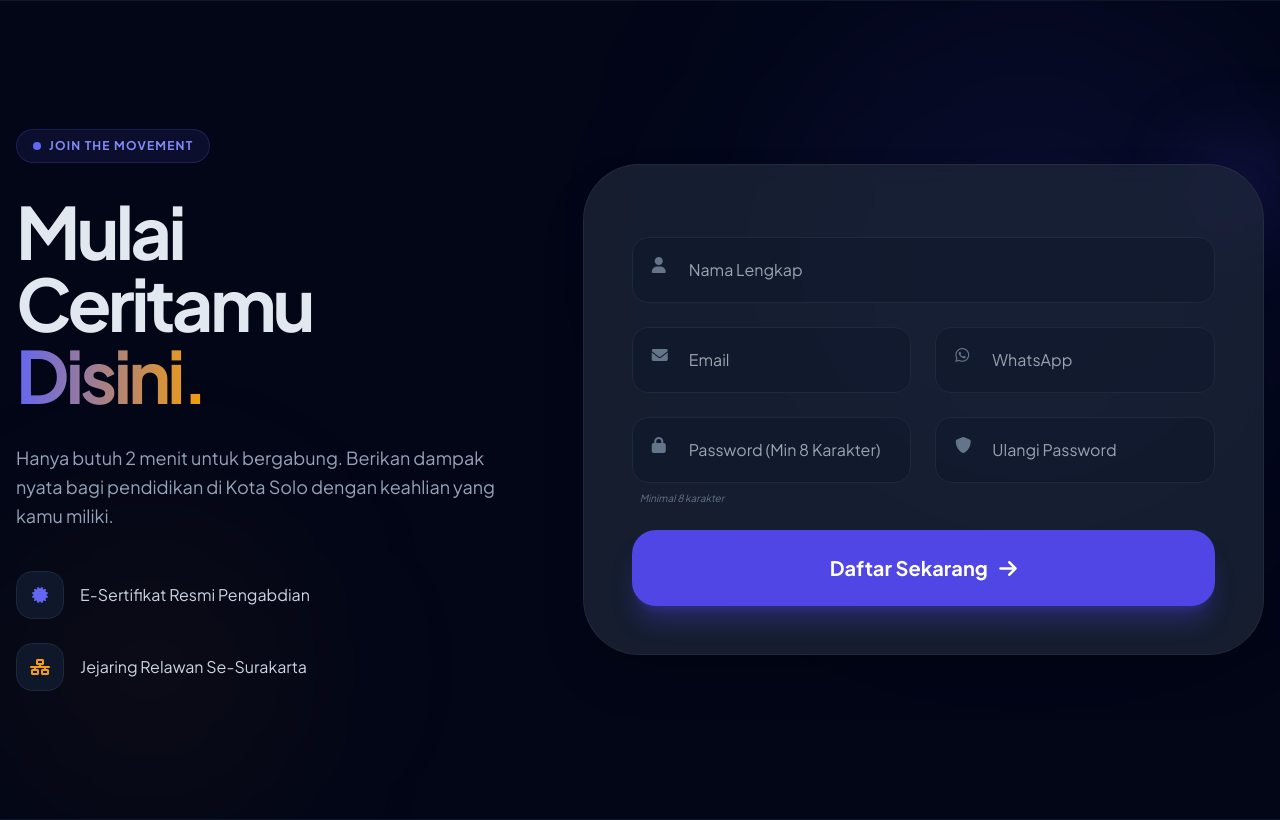
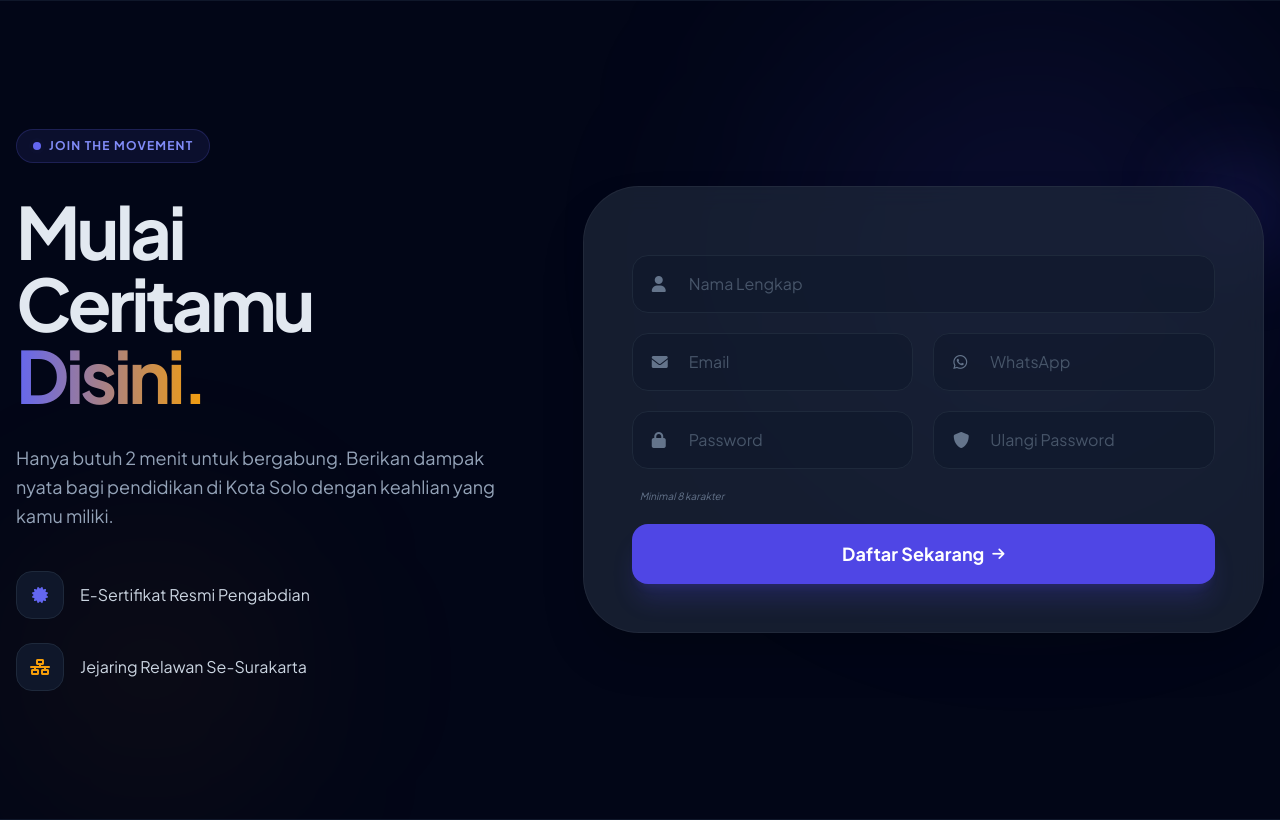
Before and after one commit to indragiriB/solo-srawung, a Laravel app: page / in a window 1280 px wide. Shown: the part 3149-3969 px from the top of the page. Run offline with Laravel 12, Linux system fonts and the light colour scheme; data that the repository does not hold is empty; parts of the project's set-up code (start-up, migrations or seed data) failed here and were passed over; some libraries are stand-ins or nearby versions.

```diff
--- a/resources/views/welcome.blade.php
+++ b/resources/views/welcome.blade.php
@@ -418,56 +418,68 @@
                         <div class="absolute -top-6 -right-6 w-24 h-24 bg-indigo-600/20 rounded-full blur-2xl"></div>
 
                         <div class="glass p-8 lg:p-12 rounded-[3.5rem] w-full border border-white/5 relative z-10 shadow-2xl">
-                           <form action="{{ route('register.custom') }}" method="POST" class="space-y-6">
+<form action="{{ route('register.custom') }}" method="POST" class="space-y-5">
     @csrf
 
     @if ($errors->any())
-        <div class="bg-red-500/20 border border-red-500 text-red-200 p-4 rounded-xl text-sm">
-            <ul>
+        <div class="bg-red-500/20 border border-red-500 text-red-200 p-4 rounded-xl text-sm mb-4">
+            <ul class="list-disc list-inside">
                 @foreach ($errors->all() as $error)
-                    <li>• {{ $error }}</li>
+                    <li>{{ $error }}</li>
                 @endforeach
             </ul>
         </div>
     @endif
 
     <div class="relative group">
-        <i class="fas fa-user absolute left-5 top-5 text-slate-500 group-focus-within:text-indigo-500 transition"></i>
+        <div class="absolute inset-y-0 left-0 pl-5 flex items-center pointer-events-none">
+            <i class="fas fa-user text-slate-500 group-focus-within:text-indigo-500 transition-colors"></i>
+        </div>
         <input type="text" name="name" value="{{ old('name') }}" placeholder="Nama Lengkap" required
-            class="w-full pl-14 pr-6 py-5 bg-slate-900/50 border border-slate-800 rounded-2xl outline-none focus:ring-2 focus:ring-indigo-500 text-white transition">
+            class="w-full pl-14 pr-6 py-4 bg-slate-900/50 border border-slate-800 rounded-2xl outline-none focus:ring-2 focus:ring-indigo-500 text-white transition-all placeholder:text-slate-600">
     </div>
 
-    <div class="grid grid-cols-1 md:grid-cols-2 gap-6">
+    <div class="grid grid-cols-1 md:grid-cols-2 gap-5">
         <div class="relative group">
-            <i class="fas fa-envelope absolute left-5 top-5 text-slate-500 group-focus-within:text-indigo-500 transition"></i>
+            <div class="absolute inset-y-0 left-0 pl-5 flex items-center pointer-events-none">
+                <i class="fas fa-envelope text-slate-500 group-focus-within:text-indigo-500 transition-colors"></i>
+            </div>
             <input type="email" name="email" value="{{ old('email') }}" placeholder="Email" required
-                class="w-full pl-14 pr-6 py-5 bg-slate-900/50 border border-slate-800 rounded-2xl outline-none focus:ring-2 focus:ring-indigo-500 text-white transition">
+                class="w-full pl-14 pr-6 py-4 bg-slate-900/50 border border-slate-800 rounded-2xl outline-none focus:ring-2 focus:ring-indigo-500 text-white transition-all placeholder:text-slate-600">
         </div>
         <div class="relative group">
-            <i class="fab fa-whatsapp absolute left-5 top-5 text-slate-500 group-focus-within:text-indigo-500 transition"></i>
+            <div class="absolute inset-y-0 left-0 pl-5 flex items-center pointer-events-none">
+                <i class="fab fa-whatsapp text-slate-500 group-focus-within:text-indigo-500 transition-colors"></i>
+            </div>
             <input type="text" name="phone" value="{{ old('phone') }}" placeholder="WhatsApp" required
-                class="w-full pl-14 pr-6 py-5 bg-slate-900/50 border border-slate-800 rounded-2xl outline-none focus:ring-2 focus:ring-indigo-500 text-white transition">
+                class="w-full pl-14 pr-6 py-4 bg-slate-900/50 border border-slate-800 rounded-2xl outline-none focus:ring-2 focus:ring-indigo-500 text-white transition-all placeholder:text-slate-600">
         </div>
     </div>
 
-    <div class="grid grid-cols-1 md:grid-cols-2 gap-6">
+    <div class="grid grid-cols-1 md:grid-cols-2 gap-5">
         <div class="relative group">
-            <i class="fas fa-lock absolute left-5 top-5 text-slate-500 group-focus-within:text-indigo-500 transition"></i>
-            <input type="password" id="password" name="password" placeholder="Password (Min 8 Karakter)"
+            <div class="absolute inset-y-0 left-0 pl-5 flex items-center pointer-events-none">
+                <i class="fas fa-lock text-slate-500 group-focus-within:text-indigo-500 transition-colors"></i>
+            </div>
+            <input type="password" id="password" name="password" placeholder="Password"
                 required minlength="8"
-                class="w-full pl-14 pr-6 py-5 bg-slate-900/50 border border-slate-800 rounded-2xl outline-none focus:ring-2 focus:ring-indigo-500 text-white transition">
-            <p id="pass-hint" class="text-[10px] mt-2 ml-2 text-slate-500 italic">Minimal 8 karakter</p>
+                class="w-full pl-14 pr-6 py-4 bg-slate-900/50 border border-slate-800 rounded-2xl outline-none focus:ring-2 focus:ring-indigo-500 text-white transition-all placeholder:text-slate-600">
         </div>
         <div class="relative group">
-            <i class="fas fa-shield-alt absolute left-5 top-5 text-slate-500 group-focus-within:text-indigo-500 transition"></i>
+            <div class="absolute inset-y-0 left-0 pl-5 flex items-center pointer-events-none">
+                <i class="fas fa-shield-alt text-slate-500 group-focus-within:text-indigo-500 transition-colors"></i>
+            </div>
             <input type="password" id="password_confirmation" name="password_confirmation" placeholder="Ulangi Password"
                 required minlength="8"
-                class="w-full pl-14 pr-6 py-5 bg-slate-900/50 border border-slate-800 rounded-2xl outline-none focus:ring-2 focus:ring-indigo-500 text-white transition">
+                class="w-full pl-14 pr-6 py-4 bg-slate-900/50 border border-slate-800 rounded-2xl outline-none focus:ring-2 focus:ring-indigo-500 text-white transition-all placeholder:text-slate-600">
         </div>
     </div>
 
-    <button type="submit" class="w-full bg-indigo-600 hover:bg-indigo-500 text-white py-6 rounded-3xl font-extrabold text-xl shadow-xl shadow-indigo-600/30 transform active:scale-95 transition-all">
-        Daftar Sekarang <i class="fas fa-arrow-right ml-2"></i>
+    <p id="pass-hint" class="text-[10px] -mt-2 ml-2 text-slate-500 italic">Minimal 8 karakter</p>
+
+    <button type="submit" class="w-full bg-indigo-600 hover:bg-indigo-500 text-white py-4 rounded-2xl font-bold text-lg shadow-xl shadow-indigo-600/20 transform active:scale-95 transition-all flex items-center justify-center space-x-2">
+        <span>Daftar Sekarang</span>
+        <i class="fas fa-arrow-right text-sm"></i>
     </button>
 </form>
 
```
